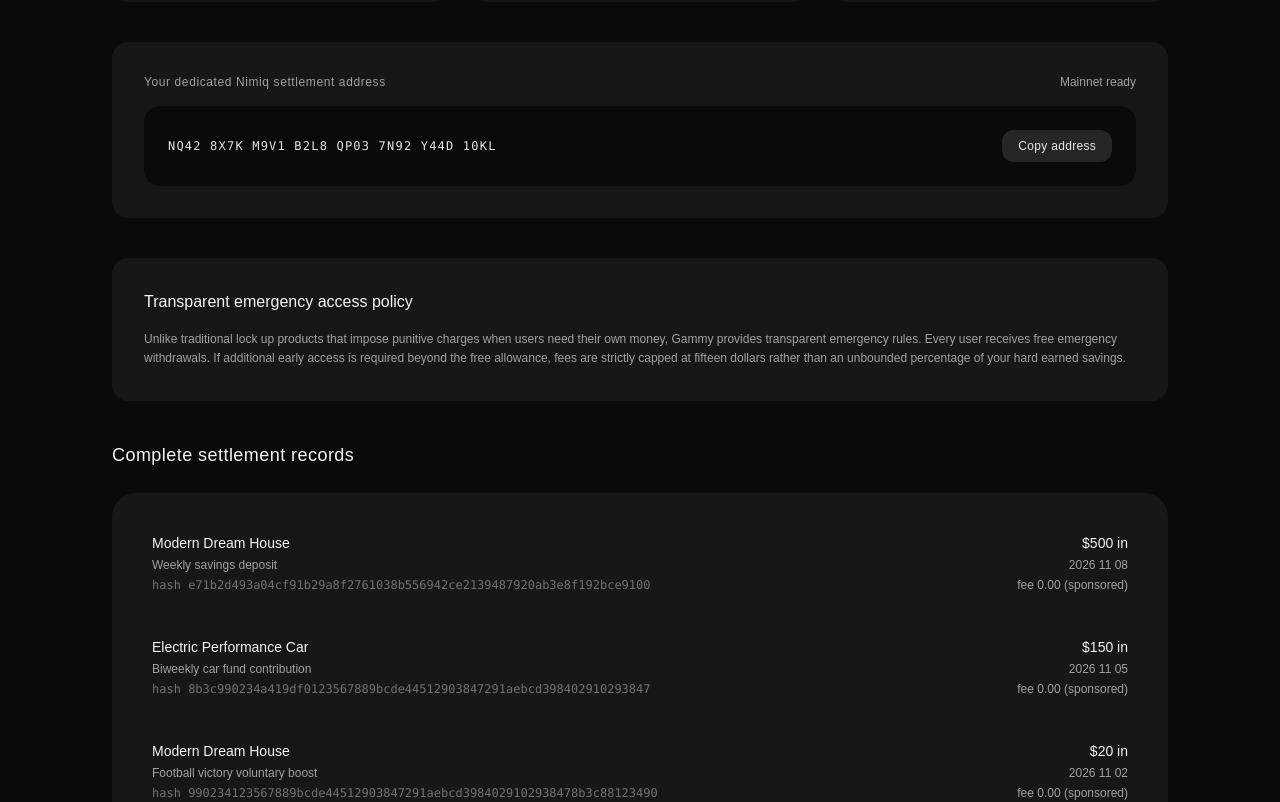
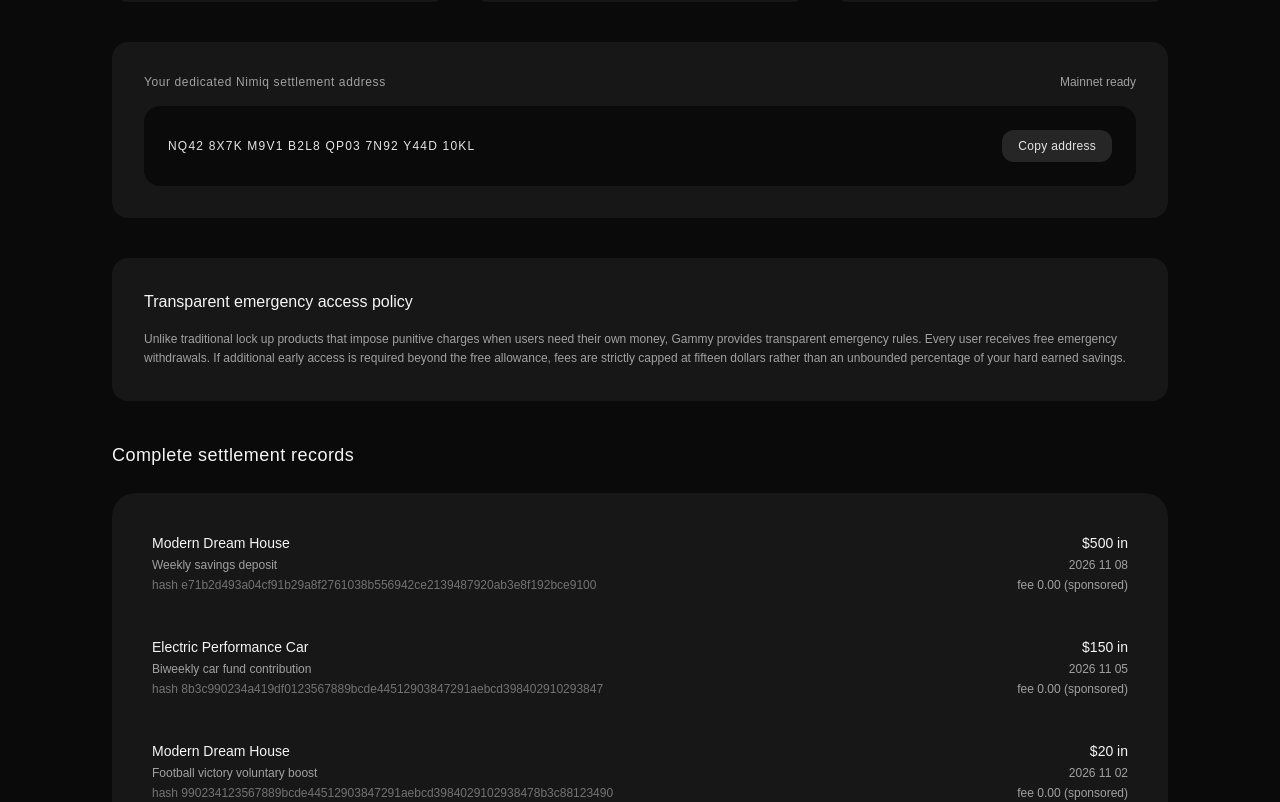
Before and after one commit to wisdomdivine/nimisave, a React (Vite) app: page /wallet in a window 1280 px wide. Shown: the part 400-1202 px from the top of the page. Built offline with nearby package versions, Linux system fonts and the light colour scheme; a web font is replaced by a local one.

Commit message:
enforce satoshi font across every single element

```diff
--- a/src/index.css
+++ b/src/index.css
@@ -10,11 +10,12 @@
     box-shadow: none !important;
     text-shadow: none !important;
     outline: none !important;
+    font-family: "Satoshi", sans-serif !important;
   }
 
   html,
   body {
-    font-family: "Satoshi", sans-serif;
+    font-family: "Satoshi", sans-serif !important;
     font-weight: 300;
     background-color: #0a0a0a;
     color: #e5e5e5;
@@ -27,8 +28,19 @@
   a,
   input,
   select,
-  textarea {
-    font-family: inherit;
+  textarea,
+  code,
+  pre,
+  span,
+  p,
+  h1,
+  h2,
+  h3,
+  h4,
+  h5,
+  h6,
+  div {
+    font-family: "Satoshi", sans-serif !important;
     font-weight: 300;
   }
 
--- a/src/pages/DashboardPage.tsx
+++ b/src/pages/DashboardPage.tsx
@@ -305,7 +305,7 @@ export const DashboardPage: React.FC = () => {
               </div>
 
               <div className="flex items-center gap-6">
-                <span className="text-neutral-400 font-mono text-2xs truncate max-w-xs hidden md:inline">
+                <span className="text-neutral-400 text-2xs truncate max-w-xs hidden md:inline">
                   {tx.txHash.slice(0, 16)}...
                 </span>
                 <span className="text-neutral-400">{tx.date}</span>
--- a/src/pages/WalletPage.tsx
+++ b/src/pages/WalletPage.tsx
@@ -89,7 +89,7 @@ export const WalletPage: React.FC = () => {
         </div>
 
         <div className="bg-neutral-950 p-6 rounded-2xl flex flex-col sm:flex-row sm:items-center justify-between gap-4">
-          <span className="font-mono text-xs text-neutral-200 tracking-widest break-all">
+          <span className="text-xs text-neutral-200 tracking-widest break-all">
             {formatNimiqAddress(wallet.nimiqAddress)}
           </span>
           <Button variant="secondary" size="sm" onClick={handleCopy}>
@@ -126,7 +126,7 @@ export const WalletPage: React.FC = () => {
               <div className="flex flex-col gap-1">
                 <span className="text-neutral-100 text-sm">{tx.goalTitle}</span>
                 <span className="text-neutral-400">{tx.note || tx.type}</span>
-                <span className="text-neutral-500 font-mono text-2xs break-all">
+                <span className="text-neutral-500 text-2xs break-all">
                   hash {tx.txHash}
                 </span>
               </div>
```
